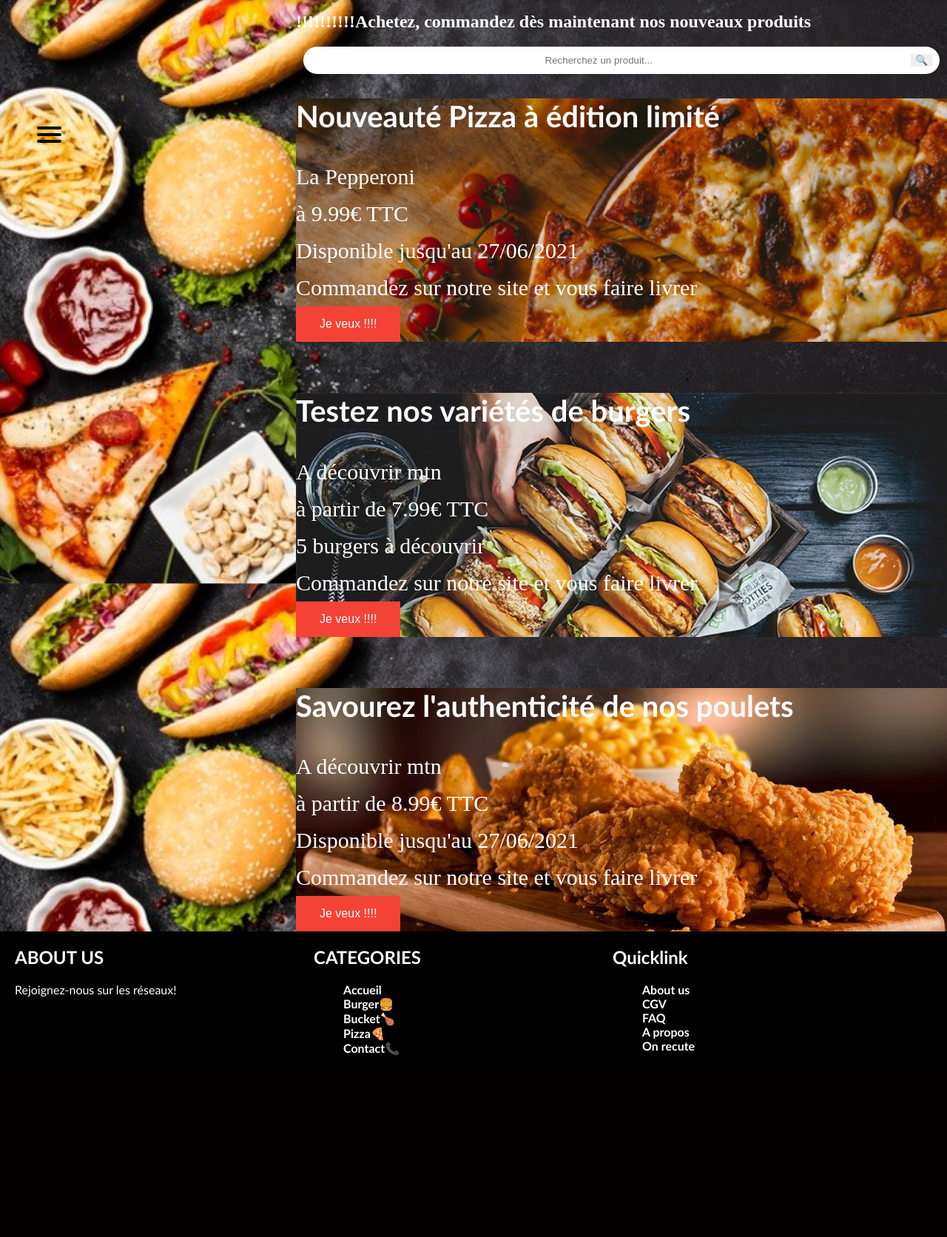
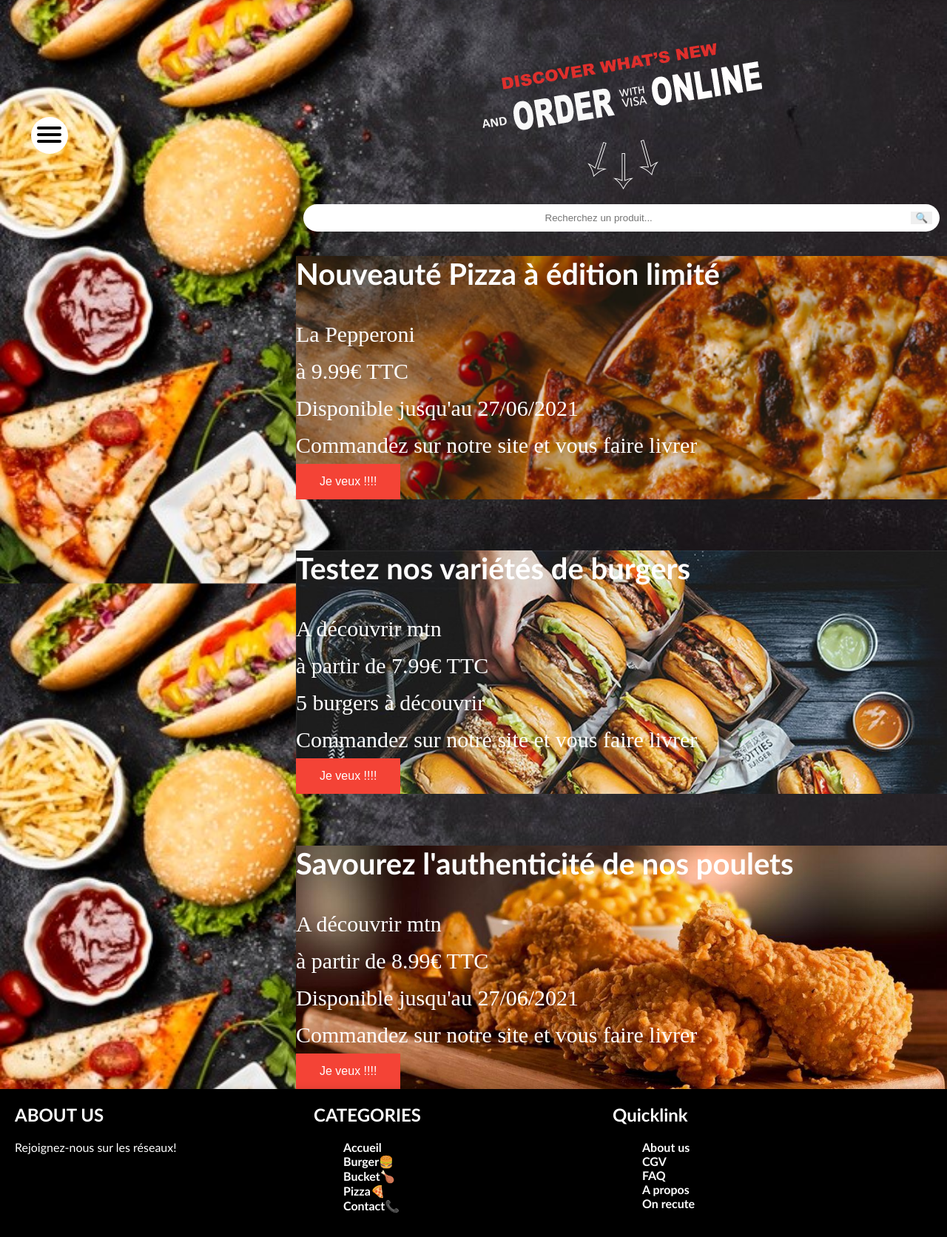
Before and after one commit to ariraja/ProjetDevWeb2k21, a PHP site: page / in a window 1280 px wide. Shown: the part 64-1736 px from the top of the page at 74% size. Before the commit the page ends 1491 px from the top, so only its background shows below. Run offline with PHP 8.4, Linux system fonts and the light colour scheme.

Commit message:
maj aside et whats new

```diff
--- a/assets/css/index.css
+++ b/assets/css/index.css
@@ -73,13 +73,16 @@ header{
     z-index: 1;
     float: left;
 }
-#menu_contextuel a{
-    text-decoration: none;
-    color: #232323;
-}
 
-#menu_contextuel a:hover{
-    color: red;
+#circle{
+    width: 50px;
+    height: 50px;
+    border-radius: 30px;
+    background: white;
+    position: absolute;
+    top:112px;
+    left: -8px;
+    z-index: 1;
 }
 
 #menu_contextuel input{
@@ -100,7 +103,6 @@ header{
     height: 4px;
     margin-bottom: 5px;
     position: relative;
-    background: white;
     background-color: black;
     border-radius: 3px;
     z-index: 1;
@@ -127,6 +129,11 @@ header{
 #menu_contextuel input:checked ~ span:nth-last-child(2){
     transform: rotate(-45deg) translate(0, -1px);/*forme la croix qd on clique*/
 }
+#menu_contextuel a{
+    text-decoration: none;
+    color: #232323;
+}
+
 #menu_contextuel input:checked ~ ul{
     transform: none;/*affiche ul*/
 }
@@ -138,14 +145,22 @@ header{
     padding-top: 125px;
     margin-top: 65px;
     margin-right: 50px;
-    background: #ededed;
+    background: #353036;
     list-style-type: none;
     transform: translate(-100%, 0);/*rend menu invisible au début*/
     transition: transform 0.5s cubic-bezier(0.77,0.2,0.05,1.0); /*animation déoule menu*/
 }
 #menu_contextuel-container li{
     padding: 10px 0;
-    font-size: 22px;
+    color: #ffffff;
+    font-family: calibri;
+    font-weight: bold;
+}
+#menu_contextuel-container li:hover{
+    padding: 10px 0;
+    color: #ea272d;
+    font-family: calibri;
+    font-weight: bold;
 }
 
 /*SECTION*/
@@ -154,6 +169,14 @@ header{
     float: right;
     top: 50%;
     width: 70%;
+}
+
+.whats-new{
+	display:flex;
+	justify-content:center;
+	margin:7% 0px 20px 0px;
+    font-family: calibri;
+    font-weight: bold;
 }
 
 .search{
--- a/index.html
+++ b/index.html
@@ -6,14 +6,14 @@
         <meta name="viewport" content="width=device-width, initial-scale=1.0">
         <link rel="stylesheet" type="text/css" href="assets/css/index.css">
         <link rel="icon" type="image/png" sizes="18
-                                                 5x15" href="assets/img/miniature2.png">
+                                                 5x15" href="assets/img/miniature.png">
     </head>
     <body>
         <!--   HEADER    -->
         <header>
             <!-- Menu horizontal -->
             <nav class="menuh">
-                <a href="index.html"><img src="assets/img/logo2.png" id="logo" alt=""/></a>
+                <a href="index.html"><img src="assets/img/logo.png" id="logo" alt=""/></a>
                 <ul>
                     <li><a href="index.html">Accueil</a></li>
                     <li><a href="burger.html">Burger🍔</a></li>
@@ -30,8 +30,9 @@
 
             <!--    Contenu principal    -->
             <!--        Menu contextuel       -->
-            <nav role="navigation">
+            <aside role="navigation">
                 <div id="menu_contextuel">
+                    <div id="circle"></div>
                     <input type="checkbox" />
                     <span></span>
                     <span></span>
@@ -44,11 +45,13 @@
                         <a href="contact.html"><li>Contact</li></a>
                     </ul>
                 </div>
-            </nav>
+            </aside>
 
 
             <section class="main-section">
-                <h1>!!!!!!!!!!Achetez, commandez dès maintenant nos nouveaux produits</h1>
+                <div class="whats-new">
+                    <img src="assets/img/WHATS%20NEW.png">
+                </div>
                 <div class="search"><input type="search" placeholder="Recherchez un produit..."/><button class="search_btn">🔍</button></div>
                 <article class="new">
                     <h2>Nouveauté Pizza à édition limité</h2>
```
Also changed, not shown: bucket.html (+6 -4 lines), burger.html (+6 -4 lines), contact.html (+5 -4 lines), pizza.html (+6 -4 lines), assets/img/WHATS NEW.png (added), assets/img/logo.png, assets/img/logo2.png (deleted), assets/img/miniature.png (renamed from assets/img/miniature2.png).
